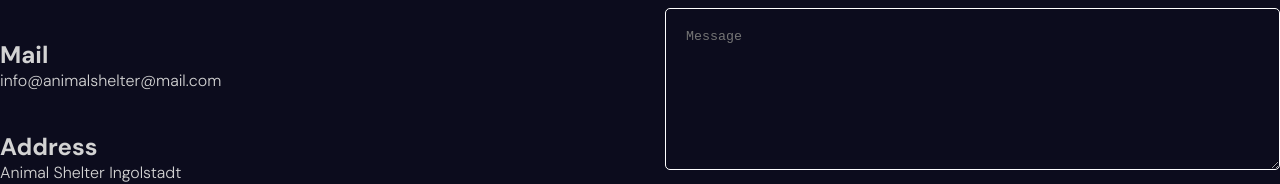
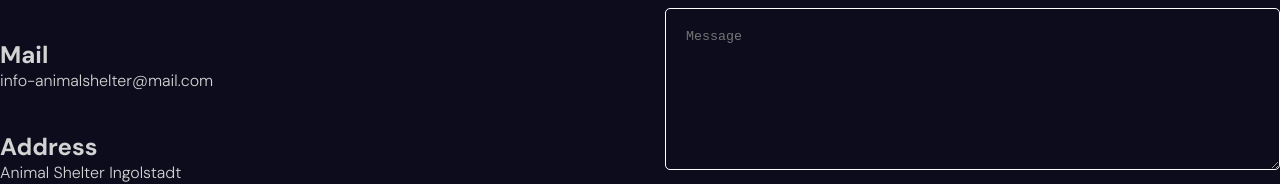
Before and after one commit to SeresBeata/animal-shelter, a React (Create React App) app: page / in a window 1280 px wide. Shown: the part 6904-7088 px from the top of the page. Built offline with nearby package versions, Linux system fonts and the light colour scheme.

Commit message:
Update typo at Contact component
Correct email-example at Contact.js file.

```diff
--- a/src/components/Contact/Contact.js
+++ b/src/components/Contact/Contact.js
@@ -34,7 +34,7 @@ const Contact = () => {
         <motion.h1 variants={variants}>Contact a shelter</motion.h1>
         <motion.div className="item" variants={variants}>
           <h2>Mail</h2>
-          <span>info@animalshelter@mail.com</span>
+          <span>info-animalshelter@mail.com</span>
         </motion.div>
         <motion.div className="item" variants={variants}>
           <h2>Address</h2>
```
